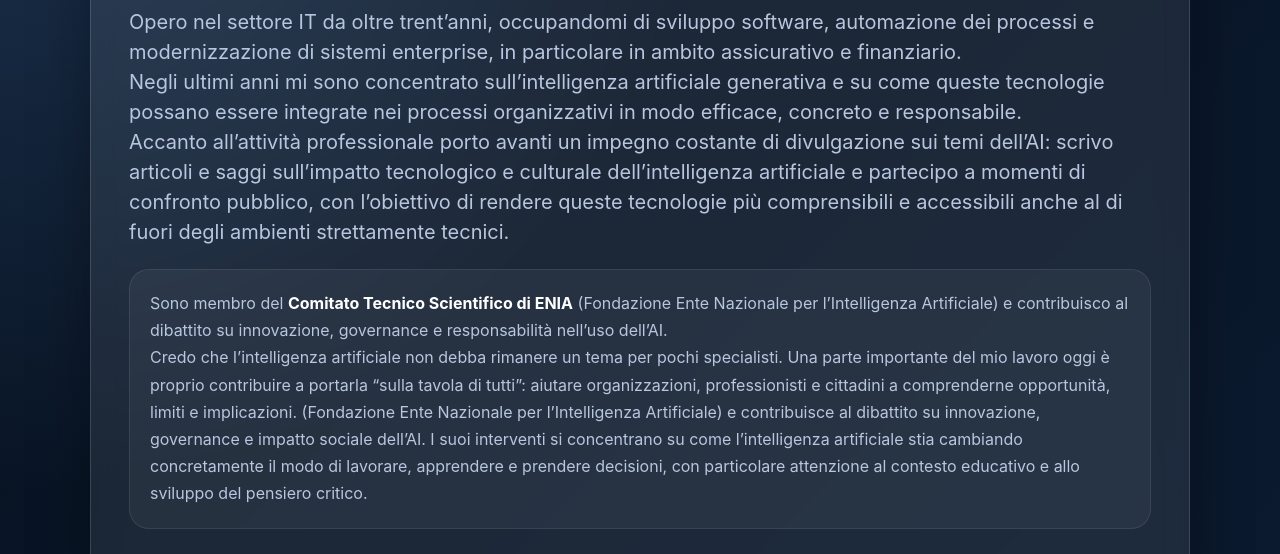
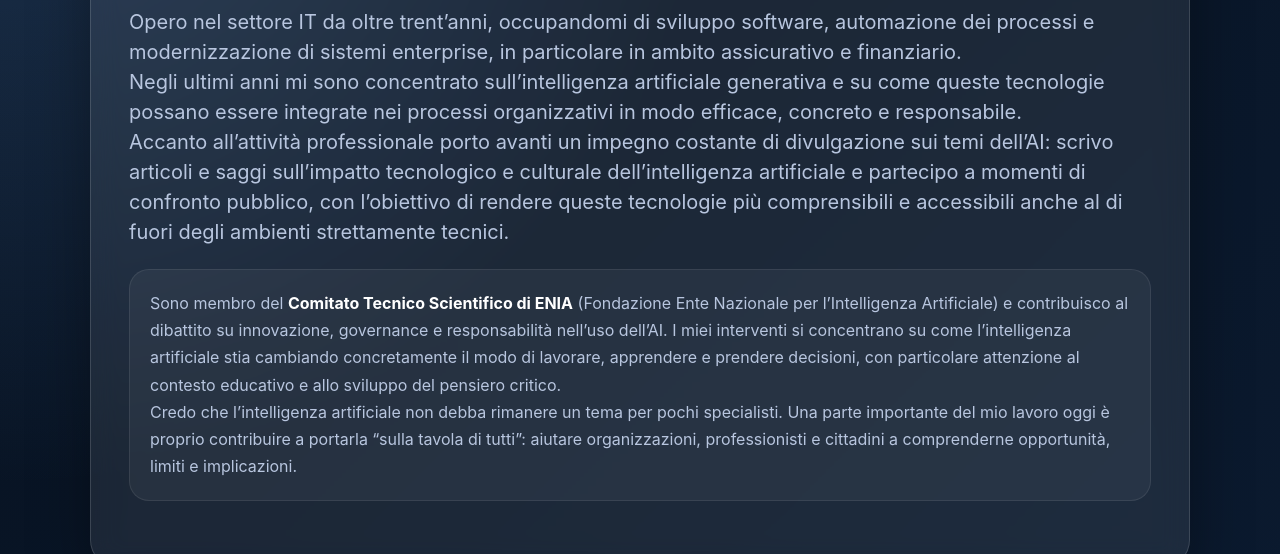
Before and after one commit to ggarofalo-dev/ggarofalo-dev.github.io, a plain HTML site: page index.html in a window 1280 px wide. Shown: the part 245-799 px from the top of the page. Drawn offline with Linux system fonts and the light colour scheme.

Commit message:
Update index.html

```diff
--- a/index.html
+++ b/index.html
@@ -359,13 +359,11 @@
         <div class="bio-box">
           <p>
             Sono membro del <strong style="color:#ffffff;">Comitato Tecnico Scientifico di ENIA</strong> (Fondazione Ente Nazionale per l’Intelligenza Artificiale) e contribuisco al dibattito su innovazione, governance e responsabilità nell’uso dell’AI.
-          <br/>Credo che l’intelligenza artificiale non debba rimanere un tema per pochi specialisti. Una parte importante del mio lavoro oggi è proprio contribuire a portarla “sulla tavola di tutti”: aiutare organizzazioni, professionisti e cittadini a comprenderne opportunità, limiti e implicazioni.
-
-            (Fondazione Ente Nazionale per l’Intelligenza Artificiale) e contribuisce al dibattito su innovazione,
-            governance e impatto sociale dell’AI. I suoi interventi si concentrano su come l’intelligenza artificiale
+           I miei interventi si concentrano su come l’intelligenza artificiale
             stia cambiando concretamente il modo di lavorare, apprendere e prendere decisioni, con particolare attenzione
             al contesto educativo e allo sviluppo del pensiero critico.
-          </p>
+            <br/>Credo che l’intelligenza artificiale non debba rimanere un tema per pochi specialisti. Una parte importante del mio lavoro oggi è proprio contribuire a portarla “sulla tavola di tutti”: aiutare organizzazioni, professionisti e cittadini a comprenderne opportunità, limiti e implicazioni.
+            </p>
         </div>
 
         <div class="metrics">
```
